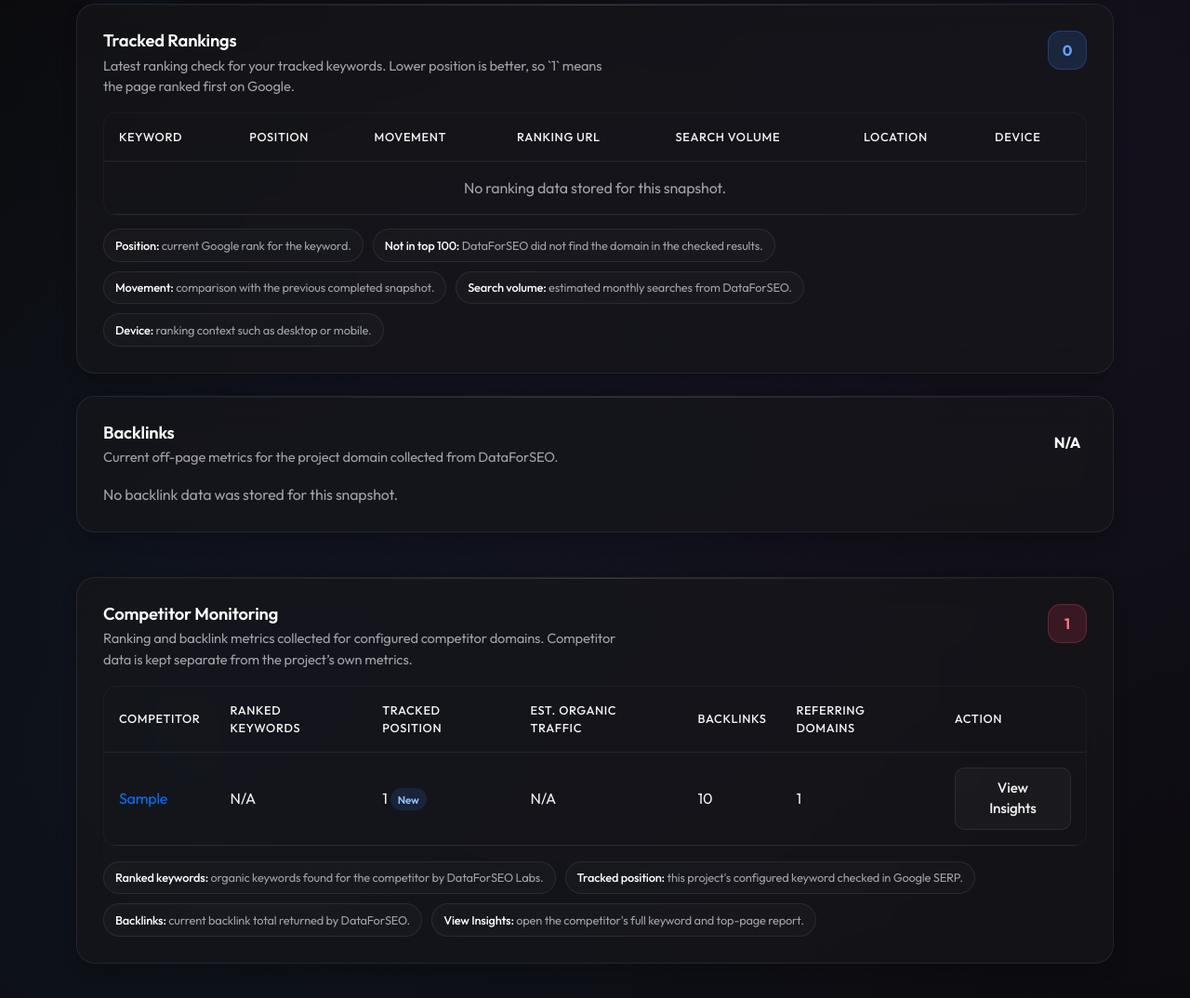
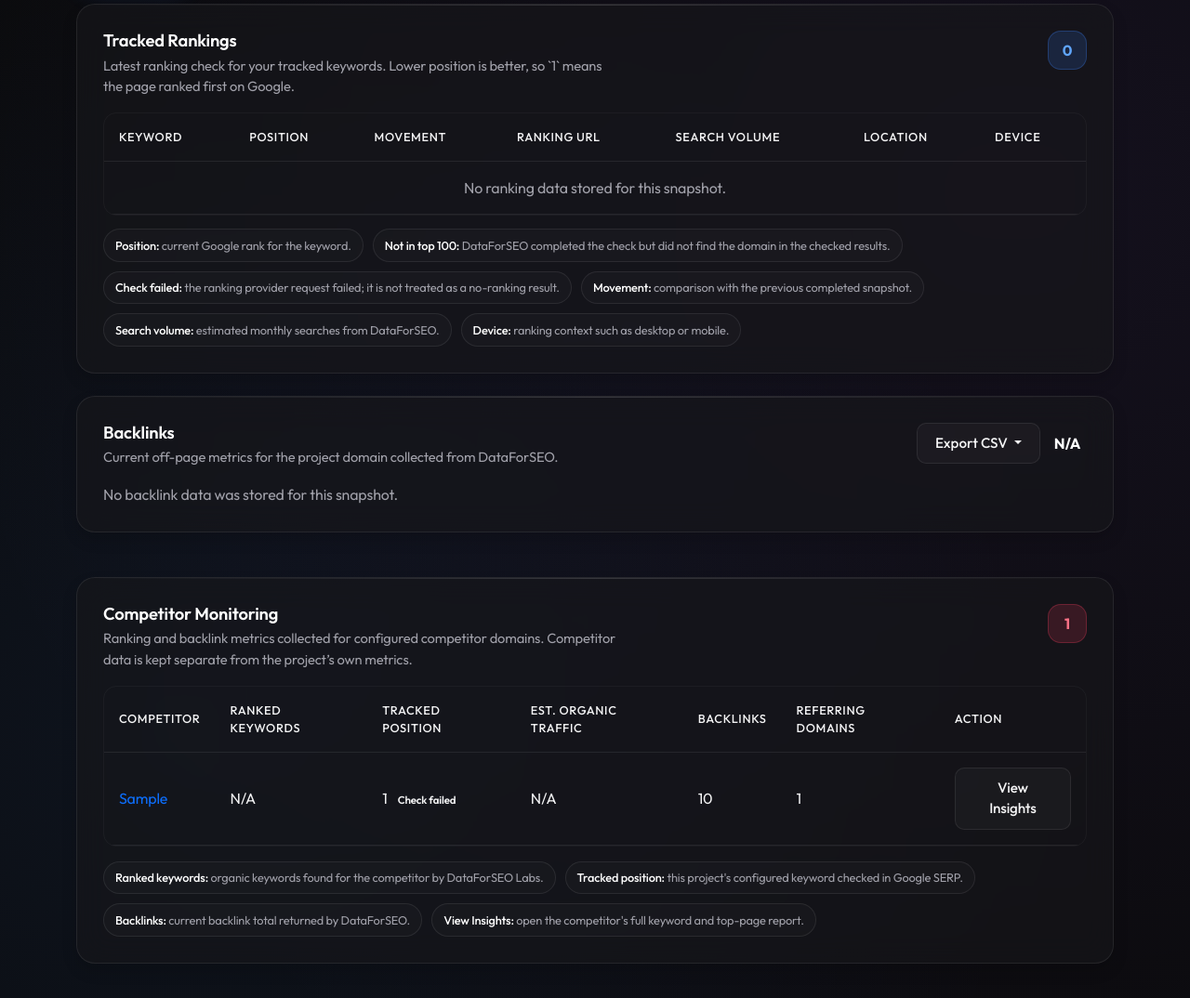
Before and after one commit to Anhcodervuive/Seo-agent-tool, a Flask app: page /snapshot/1 in a window 1280 px wide. Shown: the part 687-1761 px from the top of the page at 93% size. Run offline with Flask 3, Linux system fonts and the light colour scheme; a user stored in the database is signed in; tables that the repository leaves empty hold one stand-in row (values such as "Sample post"); some libraries are stand-ins or nearby versions.

Commit message:
Improve ranking accuracy and exports

```diff
--- a/pipeline/app/models.py
+++ b/pipeline/app/models.py
@@ -374,6 +374,9 @@ class Ranking(db.Model):
     url = db.Column(db.String(255), nullable=True)
     location = db.Column(db.String(64))
     device = db.Column(db.String(20), default='desktop')
+    language = db.Column(db.String(20), default='en')
+    check_status = db.Column(db.String(20), nullable=False, default='not_found')
+    error_message = db.Column(db.Text, nullable=True)
 
     snapshot = db.relationship('Snapshot', back_populates='rankings')
     competitor = db.relationship('Competitor', back_populates='rankings')
--- a/pipeline/app/routes/main.py
+++ b/pipeline/app/routes/main.py
@@ -117,16 +117,19 @@ ISSUE_CATEGORY_ORDER = {item["slug"]: index for index, item in enumerate(ISSUE_C
 ISSUE_SEVERITY_ORDER = {"high": 0, "medium": 1, "low": 2, "info": 3}
 
 
-def _ranking_lookup_key(keyword_text, location, device):
+def _ranking_lookup_key(keyword_text, location, device, language="en"):
     return (
         (keyword_text or "").strip().lower(),
         (location or "").strip().lower(),
         (device or "").strip().lower(),
+        (language or "en").strip().lower(),
     )
 
 
-def _ranking_movement(current_position, previous_position):
+def _ranking_movement(current_position, previous_position, current_status="found"):
     """Describe ranking change using the lower-is-better Google position rule."""
+    if current_status == "failed":
+        return {"change": None, "label": "Check failed", "tone": "failed"}
     if current_position is not None and previous_position is not None:
         change = previous_position - current_position
         if change > 0:
@@ -144,7 +147,7 @@ def _ranking_movement(current_position, previous_position):
 def _ranking_row_key(row):
     return (
         row.competitor_id,
-        _ranking_lookup_key(row.keyword, row.location, row.device),
+        _ranking_lookup_key(row.keyword, row.location, row.device, row.language),
     )
 
 
@@ -156,6 +159,7 @@ def _build_ranking_movements(current_rows, previous_rows):
             previous_by_key.get(_ranking_row_key(row)).position
             if previous_by_key.get(_ranking_row_key(row))
             else None,
+            row.check_status,
         )
         for row in current_rows
     }
@@ -169,28 +173,31 @@ def _build_keyword_rankings(keywords, current_snapshot, previous_snapshot):
     previous_rows = Ranking.query.filter_by(snapshot_id=previous_snapshot.id, competitor_id=None).all() if previous_snapshot else []
 
     current_by_keyword = {
-        _ranking_lookup_key(row.keyword, row.location, row.device): row for row in current_rows
+        _ranking_lookup_key(row.keyword, row.location, row.device, row.language): row for row in current_rows
     }
     previous_by_keyword = {
-        _ranking_lookup_key(row.keyword, row.location, row.device): row for row in previous_rows
+        _ranking_lookup_key(row.keyword, row.location, row.device, row.language): row for row in previous_rows
     }
 
     keyword_rankings = {}
     for keyword in keywords:
-        ranking_key = _ranking_lookup_key(keyword.keyword, keyword.location, keyword.device)
+        ranking_key = _ranking_lookup_key(keyword.keyword, keyword.location, keyword.device, keyword.language)
         latest = current_by_keyword.get(ranking_key)
         previous = previous_by_keyword.get(ranking_key)
 
         current_position = latest.position if latest else None
         previous_position = previous.position if previous else None
 
-        movement_state = _ranking_movement(current_position, previous_position)
+        check_status = latest.check_status if latest else "not_found"
+        movement_state = _ranking_movement(current_position, previous_position, check_status)
 
         keyword_rankings[keyword.id] = {
             "latest": latest,
             "previous": previous,
             "current_position": current_position,
             "previous_position": previous_position,
+            "check_status": check_status,
+            "error_message": latest.error_message if latest else None,
             "movement": movement_state["change"],
             "movement_label": movement_state["label"],
             "movement_tone": movement_state["tone"],
@@ -1586,7 +1593,9 @@ def download_keyword_rankings_csv(client_id):
         writer.writerow([
             index,
             keyword.keyword,
-            latest.position if latest and latest.position is not None else "Not in top 100",
+            latest.position if latest and latest.position is not None else (
+                "Check failed" if latest and latest.check_status == "failed" else "Not in top 100"
+            ),
             latest.search_volume if latest and latest.search_volume is not None else "",
             page_score if page_score is not None else "N/A",
             latest.url if latest and latest.url else "N/A",
@@ -2100,6 +2109,81 @@ def download_gsc_csv(snapshot_id):
     )
 
 
+@main_bp.route('/snapshot/<int:snapshot_id>/backlinks/download')
+@login_required
+def download_backlink_csv(snapshot_id):
+    """Export one stored backlink-detail dataset for a snapshot as CSV."""
+    snapshot = Snapshot.query.get_or_404(snapshot_id)
+    client = Client.query.get_or_404(snapshot.client_id)
+
+    if current_user.role != 'admin' and client not in current_user.clients:
+        abort(403)
+
+    dataset = (request.args.get("dataset") or "").strip().lower()
+    base_filename = f"{client.name.replace(' ', '_')}_snapshot{snapshot.id}"
+
+    if dataset == "backlinks":
+        records = db.session.query(BacklinkItem).filter_by(snapshot_id=snapshot.id).order_by(
+            BacklinkItem.domain_rank.desc(), BacklinkItem.source_domain.asc()
+        ).all()
+        headers = [
+            "Source Domain", "Source URL", "Domain Rank", "Anchor Text", "Target URL",
+            "Link Type", "First Seen", "Last Seen", "Links Count",
+        ]
+        rows = [
+            [
+                record.source_domain or "",
+                record.source_url or "",
+                record.domain_rank if record.domain_rank is not None else "",
+                record.anchor_text or "",
+                record.target_url or "",
+                "DoFollow" if record.is_dofollow is True else "NoFollow" if record.is_dofollow is False else "",
+                record.first_seen or "",
+                record.last_seen or "",
+                record.links_count if record.links_count is not None else "",
+            ]
+            for record in records
+        ]
+        return _csv_response(f"{base_filename}_backlinks.csv", headers, rows)
+
+    if dataset == "referring-domains":
+        records = db.session.query(BacklinkReferringDomain).filter_by(snapshot_id=snapshot.id).order_by(
+            BacklinkReferringDomain.domain_rank.desc(), BacklinkReferringDomain.backlinks.desc()
+        ).all()
+        headers = ["Domain", "Backlinks", "Domain Rank", "Domain Created At", "Domain Age Years", "First Seen"]
+        rows = [
+            [
+                record.domain,
+                record.backlinks if record.backlinks is not None else "",
+                record.domain_rank if record.domain_rank is not None else "",
+                record.domain_created_at or "",
+                record.domain_age_years if record.domain_age_years is not None else "",
+                record.first_seen or "",
+            ]
+            for record in records
+        ]
+        return _csv_response(f"{base_filename}_referring_domains.csv", headers, rows)
+
+    if dataset == "anchor-text":
+        records = db.session.query(BacklinkAnchor).filter_by(snapshot_id=snapshot.id).order_by(
+            BacklinkAnchor.backlinks.desc(), BacklinkAnchor.anchor_text.asc()
+        ).all()
+        headers = ["Anchor Text", "Referring Domains", "Backlinks", "First Seen", "Lost Date"]
+        rows = [
+            [
+                record.anchor_text or "",
+                record.referring_domains if record.referring_domains is not None else "",
+                record.backlinks if record.backlinks is not None else "",
+                record.first_seen or "",
+                record.lost_date or "",
+            ]
+            for record in records
+        ]
+        return _csv_response(f"{base_filename}_anchor_text.csv", headers, rows)
+
+    abort(404)
+
+
 @main_bp.route('/snapshot/<int:snapshot_id>/issues/download')
 @login_required
 def download_issue_category_csv(snapshot_id):
--- a/pipeline/app/static/css/style.css
+++ b/pipeline/app/static/css/style.css
@@ -2416,17 +2416,36 @@ h1, h2, h3, h4, h5, h6 { font-weight: 600; }
 
 #affected-urls-section .snapshot-table-wrap {
     overflow: auto;
+    position: relative;
 }
 
 #affected-urls-section table {
     width: 100%;
     min-width: 0;
     table-layout: fixed;
+    border-collapse: separate;
+    border-spacing: 0;
 }
 
 #affected-urls-section th,
 #affected-urls-section td {
     overflow-wrap: anywhere;
+}
+
+/* The issue drawer has its own scroll area, so keep the contextual column
+   labels visible while inspecting long meta descriptions or URL lists. */
+#affected-urls-section .snapshot-table-wrap thead {
+    position: sticky;
+    top: 0;
+    z-index: 3;
+}
+
+#affected-urls-section .snapshot-table-wrap thead th {
+    position: sticky;
+    top: 0;
+    z-index: 4;
+    background: var(--bg-secondary);
+    box-shadow: 0 1px 0 var(--border-color);
 }
 
 #issues-drawer-backdrop {
--- a/pipeline/app/templates/competitor_detail.html
+++ b/pipeline/app/templates/competitor_detail.html
@@ -42,7 +42,7 @@
     <section class="card shadow mb-4"><div class="card-body">
         <div class="snapshot-section-head mb-3"><div><h2 class="h5 mb-1">Tracked Keyword Checks</h2><p class="text-muted small mb-0">The project's configured keywords checked against this competitor in Google.</p></div><span class="count-pill count-pill-blue">{{ tracked_rankings|length }}</span></div>
         <div class="table-responsive"><table class="table table-dark table-hover mb-0"><thead><tr><th>Keyword</th><th>Position</th><th>Movement</th><th>Ranking URL</th></tr></thead><tbody>
-        {% for row in tracked_rankings %}{% set movement = tracked_ranking_movements.get(row.id, {}) %}<tr><td>{{ row.keyword }}</td><td>{{ row.position if row.position is not none else 'Not in top 100' }}</td><td><span class="ranking-movement ranking-movement-{{ movement.get('tone', 'neutral') }}">{{ movement.get('label', 'Not in top 100') }}</span></td><td class="text-break small">{{ row.url or 'N/A' }}</td></tr>{% else %}<tr><td colspan="4" class="text-center text-muted">No tracked keyword checks stored yet.</td></tr>{% endfor %}
+        {% for row in tracked_rankings %}{% set movement = tracked_ranking_movements.get(row.id, {}) %}<tr><td>{{ row.keyword }}</td><td>{{ row.position if row.position is not none else ('Check failed' if row.check_status == 'failed' else 'Not in top 100') }}</td><td><span class="ranking-movement ranking-movement-{{ movement.get('tone', 'neutral') }}">{{ movement.get('label', 'Not in top 100') }}</span></td><td class="text-break small">{{ row.url or 'N/A' }}</td></tr>{% else %}<tr><td colspan="4" class="text-center text-muted">No tracked keyword checks stored yet.</td></tr>{% endfor %}
         </tbody></table></div>
     </div></section>
 
--- a/pipeline/app/templates/project.html
+++ b/pipeline/app/templates/project.html
@@ -216,7 +216,7 @@
                             <div class="keyword-row-body keyword-row-body-compact">
                                 <div class="keyword-inline-stat">
                                     <span>Now</span>
-                                    <strong>{{ ranking.get('current_position') if ranking.get('current_position') is not none else 'N/A' }}</strong>
+                                    <strong>{{ ranking.get('current_position') if ranking.get('current_position') is not none else ('Check failed' if ranking.get('check_status') == 'failed' else 'N/A') }}</strong>
                                 </div>
                                 <div class="keyword-inline-stat">
                                     <span>Previous</span>
--- a/pipeline/app/templates/snapshot_detail.html
+++ b/pipeline/app/templates/snapshot_detail.html
@@ -101,7 +101,7 @@
                                     {% set movement = ranking_movements.get(row.id, {}) %}
                                     <tr>
                                         <td>{{ row.keyword }}</td>
-                                        <td>{{ row.position if row.position is not none else 'Not in top 100' }}</td>
+                                        <td>{{ row.position if row.position is not none else ('Check failed' if row.check_status == 'failed' else 'Not in top 100') }}</td>
                                         <td><span class="ranking-movement ranking-movement-{{ movement.get('tone', 'neutral') }}">{{ movement.get('label', 'Not in top 100') }}</span></td>
                                         <td class="text-break small">{{ row.url or 'N/A' }}</td>
                                         <td>{{ row.search_volume or 'N/A' }}</td>
@@ -116,7 +116,8 @@
                         </div>
                         <div class="snapshot-inline-help">
                             <span><strong>Position:</strong> current Google rank for the keyword.</span>
-                            <span><strong>Not in top 100:</strong> DataForSEO did not find the domain in the checked results.</span>
+                            <span><strong>Not in top 100:</strong> DataForSEO completed the check but did not find the domain in the checked results.</span>
+                            <span><strong>Check failed:</strong> the ranking provider request failed; it is not treated as a no-ranking result.</span>
                             <span><strong>Movement:</strong> comparison with the previous completed snapshot.</span>
                             <span><strong>Search volume:</strong> estimated monthly searches from DataForSEO.</span>
                             <span><strong>Device:</strong> ranking context such as desktop or mobile.</span>
@@ -133,7 +134,19 @@
                                 <h5 class="card-title mb-1">Backlinks</h5>
                                 <p class="snapshot-section-note mb-0">Current off-page metrics for the project domain collected from DataForSEO.</p>
                             </div>
-                            <span class="count-pill count-pill-purple">{{ backlink_summary.total_backlinks if backlink_summary else 'N/A' }}</span>
+                            <div class="d-flex align-items-center gap-2">
+                                <div class="dropdown">
+                                    <button class="btn btn-outline-light btn-sm dropdown-toggle" type="button" data-bs-toggle="dropdown" aria-expanded="false">
+                                        Export CSV
+                                    </button>
+                                    <ul class="dropdown-menu dropdown-menu-end">
+                                        <li><a class="dropdown-item" href="{{ url_for('main.download_backlink_csv', snapshot_id=snapshot.id, dataset='backlinks') }}">Backlinks ({{ backlink_items|length }})</a></li>
+                                        <li><a class="dropdown-item" href="{{ url_for('main.download_backlink_csv', snapshot_id=snapshot.id, dataset='referring-domains') }}">Referring Domains ({{ backlink_referring_domains|length }})</a></li>
+                                        <li><a class="dropdown-item" href="{{ url_for('main.download_backlink_csv', snapshot_id=snapshot.id, dataset='anchor-text') }}">Anchor Text ({{ backlink_anchors|length }})</a></li>
+                                    </ul>
+                                </div>
+                                <span class="count-pill count-pill-purple">{{ backlink_summary.total_backlinks if backlink_summary else 'N/A' }}</span>
+                            </div>
                         </div>
                         {% if backlink_summary %}
                         <div class="metric-summary-grid mb-3">
@@ -1029,6 +1042,10 @@ document.addEventListener('DOMContentLoaded', function () {
             .replace(/'/g, '&#39;');
     }
 
+    function displayIssueCell(value) {
+        return value === null || value === undefined || value === '' ? 'N/A' : value;
+    }
+
     function setExpandedGroup(categorySlug, shouldExpand) {
         const card = document.querySelector('[data-issue-group="' + CSS.escape(categorySlug) + '"]');
         const toggle = document.querySelector('[data-issue-group-toggle="' + CSS.escape(categorySlug) + '"]');
@@ -1222,7 +1239,7 @@ document.addEventListener('DOMContentLoaded', function () {
 
             issueRowsBody.innerHTML = selectedItem.rows.map((row, index) => {
                 return '<tr><td>' + (index + 1) + '</td>' + columns.map((column) =>
-                    '<td class="small">' + escapeHtml(row[column.key] || 'N/A') + '</td>'
+                    '<td class="small">' + escapeHtml(displayIssueCell(row[column.key])) + '</td>'
                 ).join('') + '</tr>';
             }).join('');
         }
```
Also changed, not shown: pipeline/migrations/versions/d1e2f3a4b5c6_harden_ranking_check_results.py (added, +41 -0 lines), pipeline/services/dataforseo.py (+55 -16 lines), pipeline/services/pipeline_runner.py (+27 -12 lines), pipeline/tests/test_dataforseo_rankings.py (added, +64 -0 lines), .github/workflows/ci.yml.
